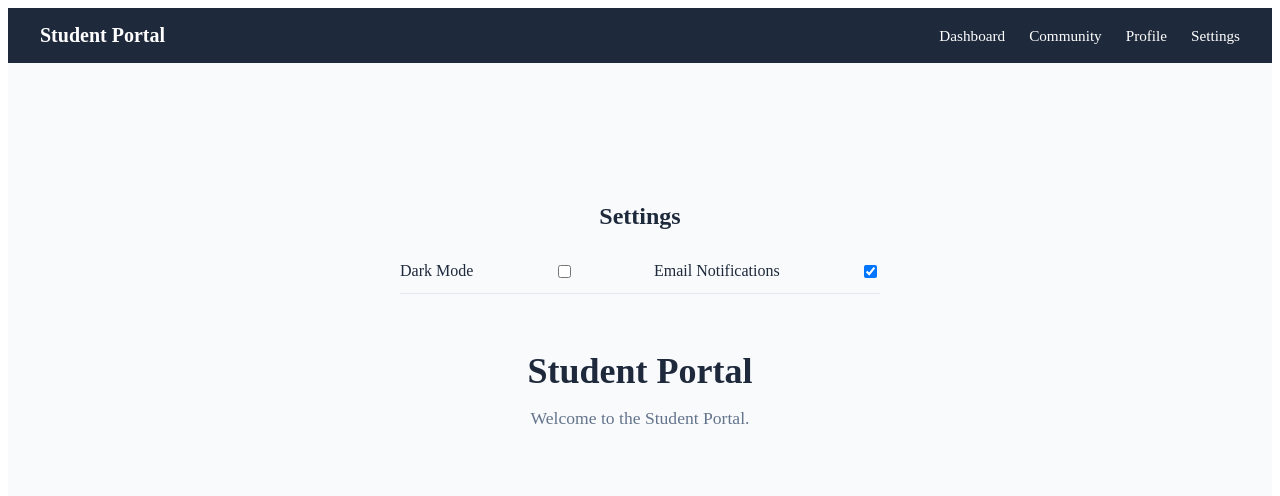
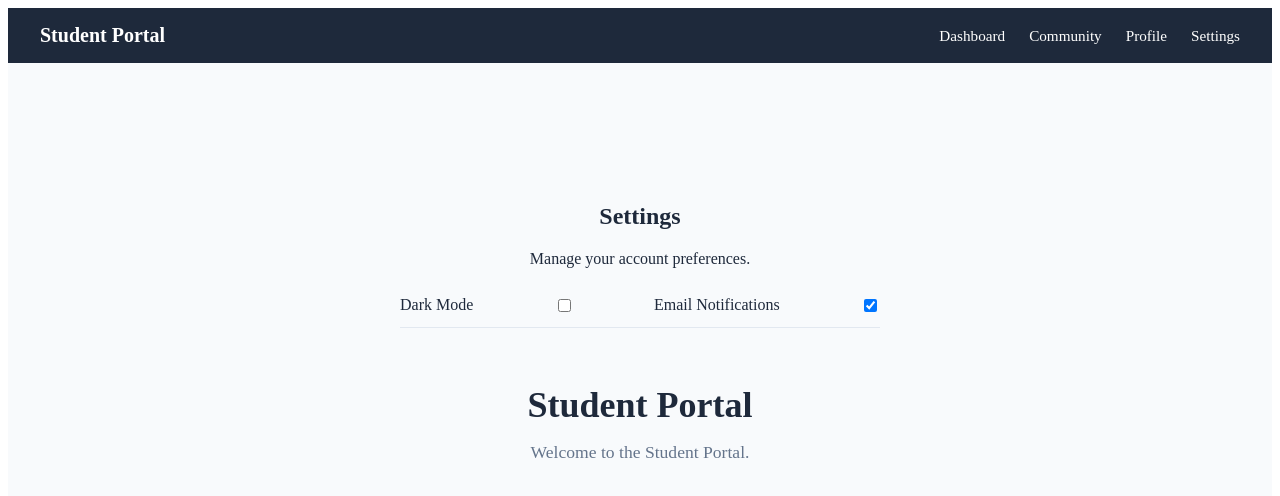
Before and after one commit to Sanjana-Venkatesan/student-portal, a React (Vite) app: page /settings in a window 1280 px wide. Shown: the top 496 px of the page. Built offline with nearby package versions, Linux system fonts and the light colour scheme.

Commit message:
Refine settings page description

```diff
--- a/src/pages/Settings.jsx
+++ b/src/pages/Settings.jsx
@@ -8,6 +8,7 @@ function Settings() {
   return (
     <div className="settings-page">
       <h2>Settings</h2>
+      <p>Manage your account preferences.</p>
       <div className="setting-row">
         <label>Dark Mode</label>
         <input
```
